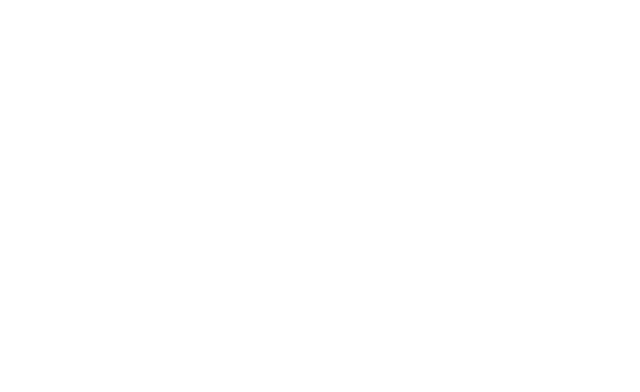
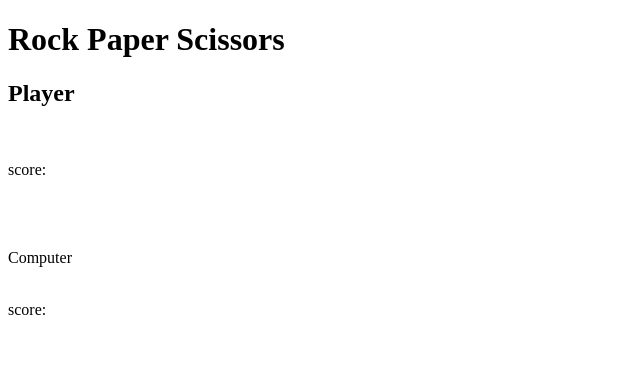
Before and after one commit to Beast-Code9999/Rock-paper-scissors, a plain HTML site: page index.html in a window 1280 px wide. Shown: the whole page, without its empty margins (0-640 px from the left). Drawn offline with Linux system fonts and the light colour scheme.

Commit message:
add html skeleton

```diff
--- a/index.html
+++ b/index.html
@@ -9,7 +9,63 @@
     <link rel="stylesheet" href="./style.css">
 </head>
 <body>
-
+    <header>
+        <h1>Rock Paper Scissors</h1>
+    </header>
+    <section class="section-choice">
+        <div class="user">
+            <div>
+                <h2>Player</h2>
+            </div>
+            <div class="score">
+                <img src="" alt="">
+                <div>
+                    <p>score: </p>
+                </div>
+            </div>
+            <div class="user-selection selection">
+                <div>
+                    <img src="" alt="">
+                </div>
+                <div>
+                    <img src="" alt="">
+                </div>
+                <div>
+                    <img src="" alt="">
+                </div>
+            </div>
+        </div>
+        <div class="computer">
+            <div>
+                Computer
+            </div>
+            <div class="score">
+                <img src="" alt="">
+                <div>
+                    <p>score: </p>
+                </div>
+            </div>
+            <div class="selection">
+                <div>
+                    <img src="" alt="">
+                </div>
+                <div>
+                    <img src="" alt="">
+                </div>
+                <div>
+                    <img src="" alt="">
+                </div>
+            </div>
+        </div>
+    </section>
+    <section class="section-result">
+        <div>
+            <img src="" alt="">
+        </div>
+        <div>
+            <img src="" alt="">
+        </div>
+    </section>
     <script src="script.js"></script>
 </body>
 </html>
--- a/style.css
+++ b/style.css
@@ -0,0 +1,3 @@
+body {
+
+}
```
